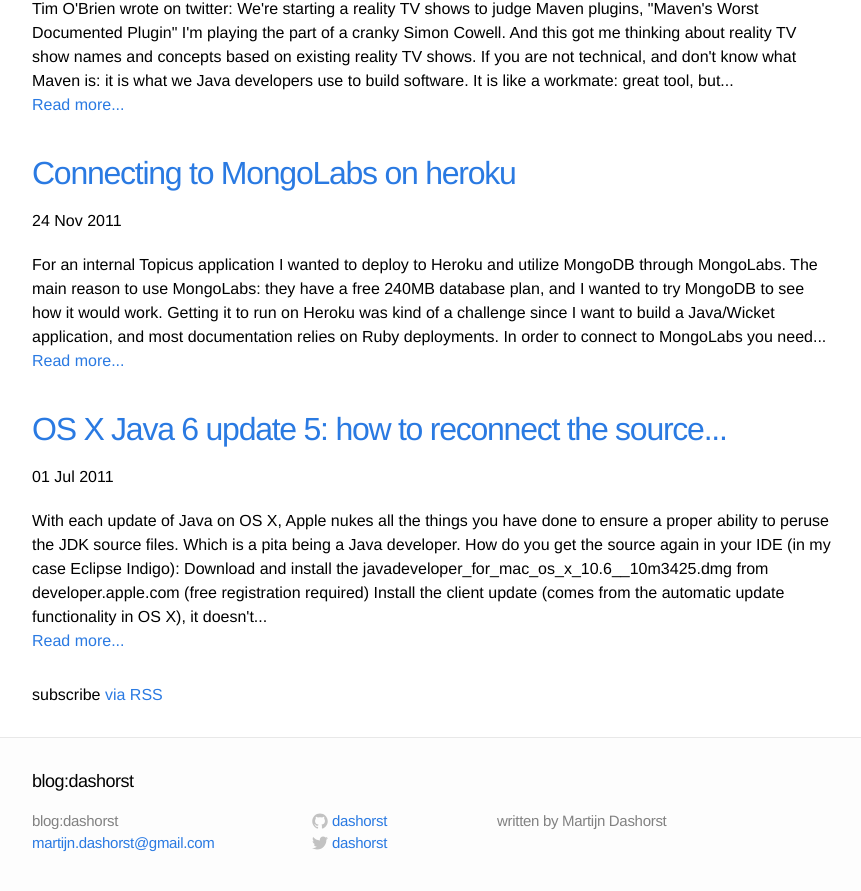
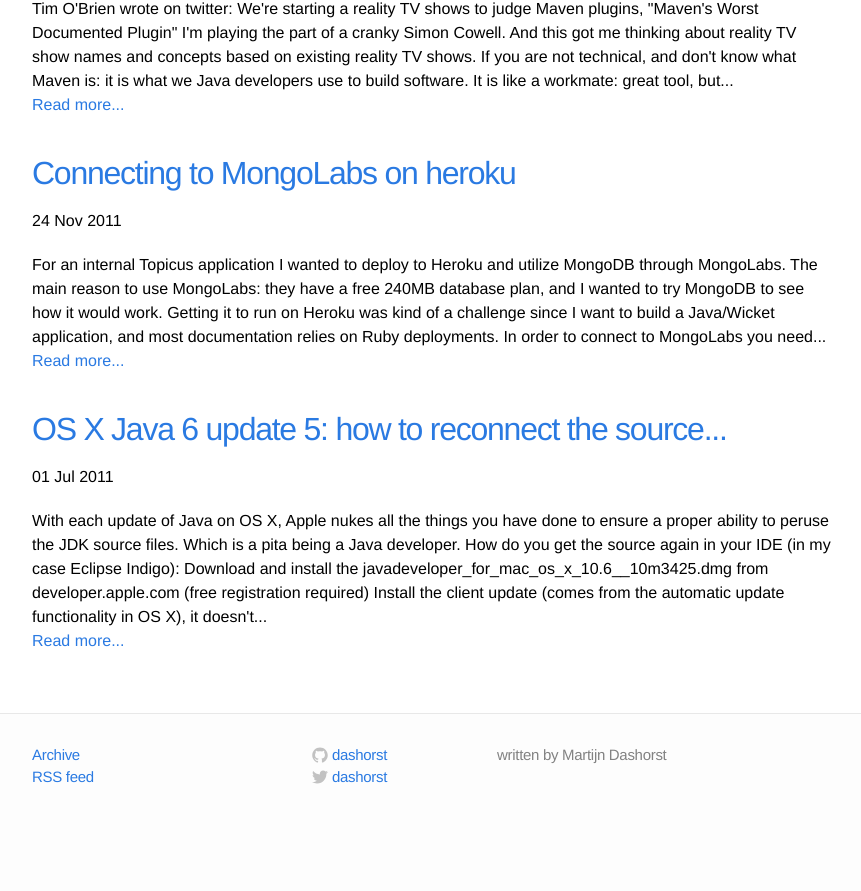
Before and after one commit to dashorst/martijndashorst.com, a Jekyll site: the page built from index.html, in a window 1280 px wide and 900 px high, scrolled down 3431 px. Shown: the top 891 px of the window, without its empty margins (208-1069 px from the left). Built offline with Jekyll 4.4.1, drawn with Linux system fonts in a browser that asks for light colours; after the commit the page ends 4265 px from its top, so only the background shows below that.

Commit message:
Added archive page, updated footer

```diff
--- a/_includes/footer.html
+++ b/_includes/footer.html
@@ -1,13 +1,9 @@
 <footer class="site-footer">
-
   <div class="wrap">
-
-    <h2 class="footer-heading">{{ site.title }}</h2>
-
     <div class="footer-col-1 column">
       <ul>
-        <li>{{ site.title }}</li>
-        <li><a href="mailto:{{ site.email }}">{{ site.email }}</a></li>
+        <li><a href="{{ "/archive.html" | prepend: site.baseurl }}">Archive</a></li>
+        <li><a href="{{ "/feed.xml" | prepend: site.baseurl }}">RSS feed</a></li>
       </ul>
     </div>
 
@@ -53,9 +49,7 @@
     </div>
 
     <div class="footer-col-3 column">
-      <p class="text">{{ site.description }}</p>
+		<p class="text">{{ site.description }}</p>
     </div>
-
   </div>
-
 </footer>
--- a/index.html
+++ b/index.html
@@ -18,5 +18,4 @@
 	    <div class="post-content">{{ post.content | strip_html | truncatewords:75}}<br><a href="{{ post.url }}">Read more...</a></div>
 	</div>
 	{% endfor %}
-	<p class="rss-subscribe">subscribe <a href="{{ "/feed.xml" | prepend: site.baseurl }}">via RSS</a></p>
 </div>
```
Also changed, not shown: archive.html (added, +12 -0 lines).
